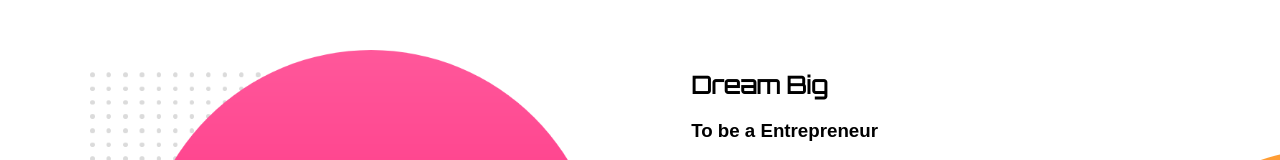
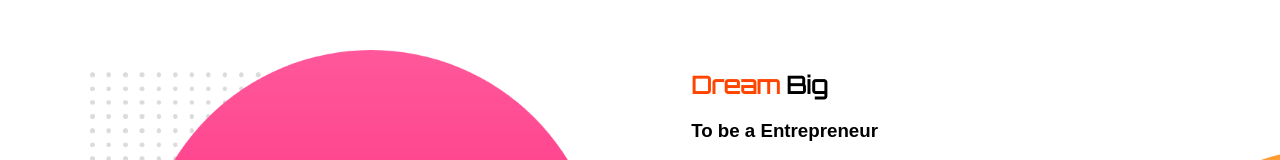
Before and after one commit to ssufi63/web-portfolio, a plain HTML site: page index.html in a window 1280 px wide. Shown: the part 500-660 px from the top of the page. Drawn offline with Linux system fonts and the light colour scheme; a web font is replaced by a local one.

Commit message:
finished

```diff
--- a/index.html
+++ b/index.html
@@ -25,7 +25,7 @@
             <img src="images/my-bg2.png" alt="">
         </div>
         <div class="half-width">
-            <h2><span class="name-highlight">Dream</span> Big</h2>
+            <h2><span class="color-highlight">Dream</span> Big</h2>
             <h3>To be a Entrepreneur</h3>
             <p>Lorem ipsum dolor sit amet consectetur adipisicing elit. Beatae voluptatum nesciunt odit voluptates, eius magni itaque quia vel perferendis accusamus doloribus veritatis dicta repellendus</p>
             <a class="link-button" target="_blank" href="https://www.facebook.com/masufian63">VISIT MY FACEBOOK</a>
--- a/style.css
+++ b/style.css
@@ -8,7 +8,7 @@ h1{
 }
 h2{
     font-family: 'Orbitron', sans-serif;
-    font-size:x-large;
+    font-size: x-large;
 }
 p{
     font-weight: 700;
```
